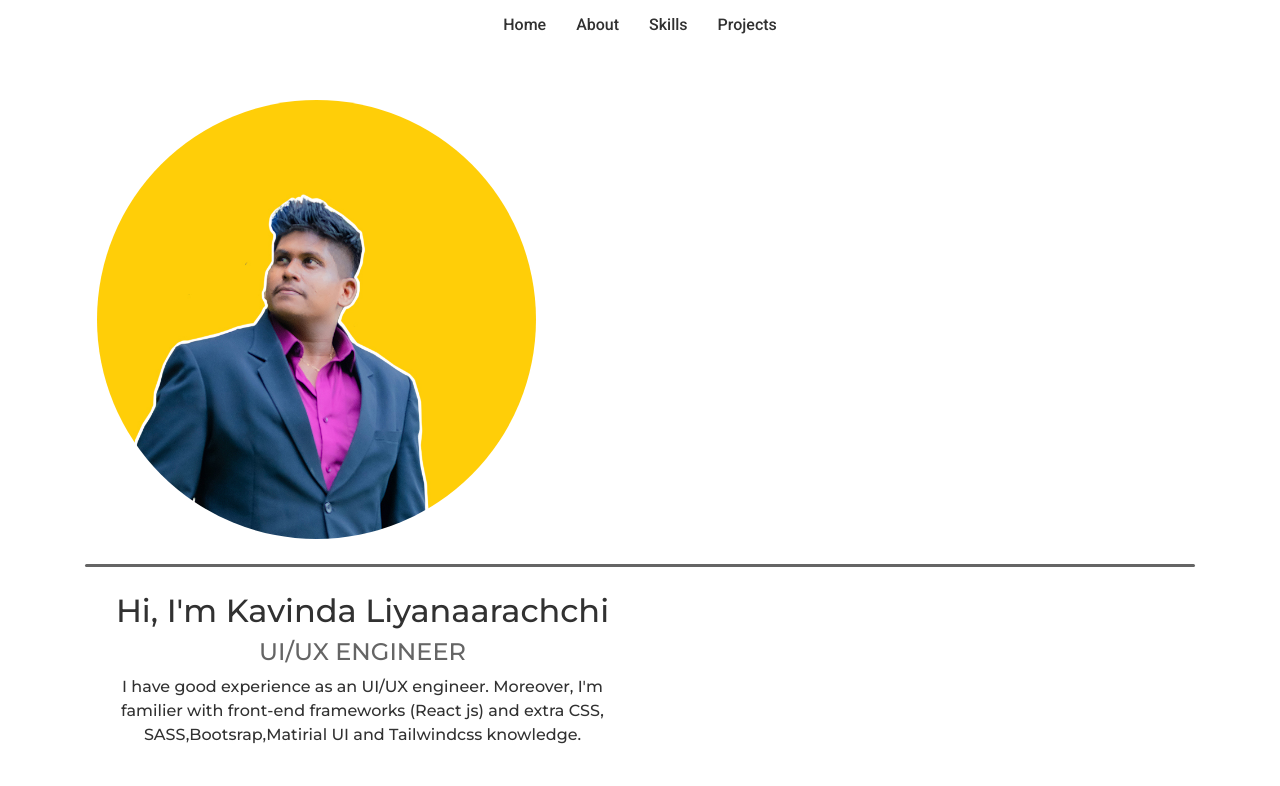
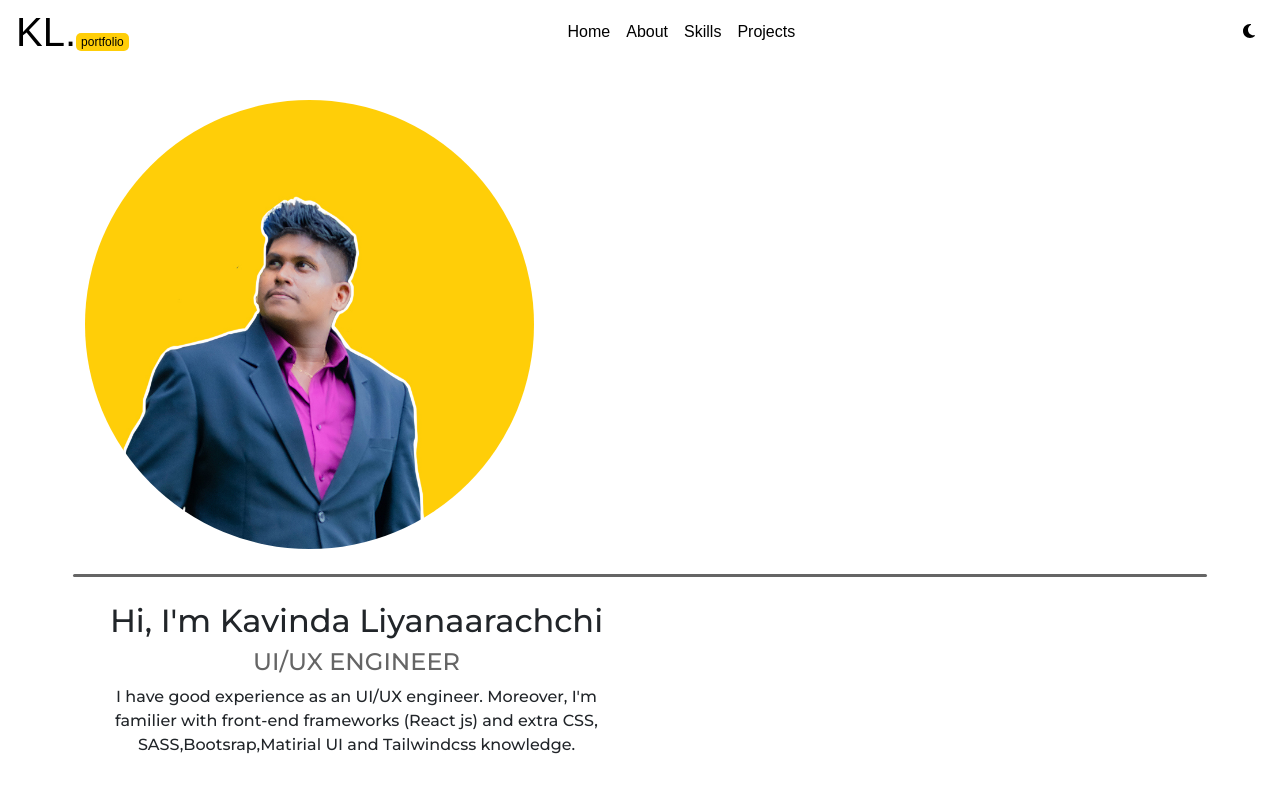
Before and after one commit to Kavinda-liyan/portfolio, a React (Create React App) app: page / in a window 1280 px wide. Shown: the top 786 px of the page. Built offline with nearby package versions, Linux system fonts and the light colour scheme; a web font is replaced by a local one.

Commit message:
adding dark mod

```diff
--- a/src/Components/contents.jsx
+++ b/src/Components/contents.jsx
@@ -1,38 +1,27 @@
 import React from "react";
-import NavBar from "./navbar";
 import Homepage from "./homepage";
 import About from "./about";
 import Skills from "./skills";
+import Projects from "./projects";
 import { Container } from "react-bootstrap";
 import '../css/content.css';
-import Projects from "./projects";
 
-
-function NewContents(){
-    return(
-        <Container>
+function NewContents({ isDarkMode }) {
+  return (
+    <div className={isDarkMode ? 'dark' : 'light'}>
       <div id="home" className="section">
-        <Homepage/>
-
+        <Homepage />
       </div>
       <div id="about" className="section">
-    <About/>
-
+        <About />
       </div>
       <div id="skills" className="section">
-        <Skills/>
-
-
+        <Skills />
       </div>
       <div id="projects" className="section">
-        <Projects/>
-
+        <Projects />
       </div>
-
-
-
-        </Container>
-
+    </div>
   );
 }
 
--- a/src/Components/homepage.jsx
+++ b/src/Components/homepage.jsx
@@ -13,7 +13,7 @@ function Homepage(){
     },[])
 
     return(
-<Container>
+<Container >
     <Row>
         <Col lg={5} sm={12} className="detailedPhoto" >
             <div className="imageDiv ">
--- a/src/Components/navbar.jsx
+++ b/src/Components/navbar.jsx
@@ -1,38 +1,43 @@
-import React from "react";
-import { Container,Row } from "react-bootstrap";
+import React, { useState } from "react";
+import { FontAwesomeIcon } from "@fortawesome/react-fontawesome";
+import { faBars, faMoon, faSun } from "@fortawesome/free-solid-svg-icons";
 import "../css/navbar.css";
-import { Link } from "react-router-dom";
-import { BrowserRouter as Router,Routes,Route} from "react-router-dom";
 
-function NavBar(){
+function NavBar({ toggleTheme, isDarkMode }) {
+  const [isOpen, setIsOpen] = useState(false);
 
-const scrollSection =(id)=>{
-    const section =document.getElementById(id);
-    if(section){
-        section.scrollIntoView({behavior:'smooth'});
+  const toggleNavbar = () => {
+    setIsOpen(!isOpen);
+  };
+
+  const scrollSection = (id) => {
+    const section = document.getElementById(id);
+    if (section) {
+      section.scrollIntoView({ behavior: 'smooth' });
     }
-}
+  };
 
-    return(
-<nav>
-    <Container>
-
+  return (
+    <nav className={isDarkMode ? 'dark' : 'light'}>
+      <div className="navbarContainer">
         <div className="navbar">
-            <ul>
-                <li  onClick={()=>scrollSection('home')}>Home</li>
-                <li onClick={()=>scrollSection('about')}>About</li>
-                <li onClick={()=>scrollSection('skills')}>Skills</li>
-                <li onClick={()=>scrollSection('projects')}>Projects</li>
-
-            </ul>
+          <button className="toggle-button" onClick={toggleNavbar}>
+            <FontAwesomeIcon icon={faBars} />
+          </button>
+          <h1>KL.<span className="smalltext">portfolio</span></h1>
+          <ul className={`navbar-links ${isOpen ? 'active' : ''}`}>
+            <li onClick={() => scrollSection('home')}>Home</li>
+            <li onClick={() => scrollSection('about')}>About</li>
+            <li onClick={() => scrollSection('skills')}>Skills</li>
+            <li onClick={() => scrollSection('projects')}>Projects</li>
+          </ul>
+          <button className="theme-toggle-button" onClick={toggleTheme}>
+            <FontAwesomeIcon icon={isDarkMode ? faSun : faMoon} />
+          </button>
         </div>
-
-
-    </Container>
-
-
-</nav>
-    );
+      </div>
+    </nav>
+  );
 }
 
 export default NavBar;
--- a/src/Home/home.jsx
+++ b/src/Home/home.jsx
@@ -1,22 +1,33 @@
-
+import React, { useState, useEffect } from "react";
 import NavBar from "../Components/navbar";
 import NewContents from "../Components/contents";
 import ScrollToTop from "../Components/ScrollToTop";
-import '../css/style.css'
 import Footer from "../Components/footer";
-function Home(){
-    return(
-        <div>
- <NavBar/>
- <NewContents/>
- <ScrollToTop/>
- <Footer/>
+import '../css/style.css';
 
+function Home() {
+  const [isDarkMode, setIsDarkMode] = useState(() => {
+    const savedTheme = localStorage.getItem('theme');
+    return savedTheme ? JSON.parse(savedTheme) : false;
+  });
 
-        </div>
+  useEffect(() => {
+    document.body.className = isDarkMode ? 'dark' : 'light';
+    localStorage.setItem('theme', JSON.stringify(isDarkMode));
+  }, [isDarkMode]);
 
+  const toggleTheme = () => {
+    setIsDarkMode(!isDarkMode);
+  };
 
-    );
+  return (
+    <div   >
+      <NavBar toggleTheme={toggleTheme} isDarkMode={isDarkMode} />
+      <NewContents  toggleTheme={toggleTheme} isDarkMode={isDarkMode}/>
+      <ScrollToTop />
+      <Footer />
+    </div>
+  );
 }
 
 export default Home;
--- a/src/css/about.css
+++ b/src/css/about.css
@@ -103,7 +103,20 @@
     background: #ffdf5d;
     box-shadow: 1px 1px 2px rgb(207, 207, 207);
 }
+.dark #about{
+    background: rgb(2,14,33);
+    color: #ffffff !important;
 
+}
+.dark #about .cvTextContainer p{
+    color: #ffffff !important;
+}
+.dark #about .cvTextContainer p a{
+    color: #ffffff !important;
+}
+.dark #about .cvTextContainer p a:hover{
+    color: #a1a1a1 !important;
+}
 @media only screen and (max-device-width:768px){
     .cvContainer{
         margin-left: 0px;
--- a/src/css/homepage.css
+++ b/src/css/homepage.css
@@ -95,9 +95,14 @@
 .Phill h6{
     margin:0px;
     font-size: 12px;
+    color: #000000  !important;
 }
 
+.dark #home{
+    background: rgb(2,14,33);
+    color: #ffffff;
 
+}
 
 
 
--- a/src/css/navbar.css
+++ b/src/css/navbar.css
@@ -1,53 +1,149 @@
-
-@import url('https://fonts.googleapis.com/css2?family=Roboto:ital,wght@0,100;0,300;0,400;0,500;0,700;0,900;1,100;1,300;1,400;1,500;1,700;1,900&display=swap');
+@import url('https://fonts.googleapis.com/css2?family=Dosis:wght@200..800&family=REM:ital,wght@0,100..900;1,100..900&display=swap');
 
 *{
-    padding-top: 0px;
-    margin-top: 0px;
-    top: 0px;
-    font-family: "Roboto", sans-serif;
-    color: #313131;
-    font-weight: 500;
+    font-family: "REM", sans-serif;
+    font-optical-sizing: auto;
 
 }
-nav{
+ .navbarContainer {
+    background-color: #ffffff;
+    padding:0rem 1rem;
+    height: 60px;
+    position: fixed;
     width: 100%;
-    position: fixed;
+    top: 0;
+  }
+
+  .navbar {
+    height: 100%;
+    display: flex;
+    justify-content: space-between;
+    align-items: center;
+    color: rgb(0, 0, 0);
+  }
+
+  .toggle-button {
+    background: none;
+    border: none;
+    color: rgb(255, 255, 255);
+    font-size: 1.5rem;
+    cursor: pointer;
+    display: none;
+  }
+
+  h1 {
+    margin: 0;
+  }
+
+  .smalltext {
+    font-size: 0.3em;
+  }
+
+  .navbar-links {
+    display: flex;
+    gap: 1rem;
+    list-style: none;
+    padding: 0;
+    margin: 0;
+  }
+
+  .navbar-links li {
+    cursor: pointer;
+  }
+
+  .navbar-links.active {
+    display: block;
+  }
+
+  .navbarContainer .theme-toggle-button{
+    background: unset;
+    width: 30px;
+    height: 30px;
+    border: unset;
+  }
+  .navbarContainer .theme-toggle-button:hover{
+    border-radius: 50px;
+    box-shadow: 1px 1px 10px #FFCE08;
+    background: #FFCE08;
+    transition: 0.5s;
+  }
+  .navbar h1{
+    margin-bottom: 0px;
+  }
+  .navbar .smalltext{
+    border-radius: 5px;
+    padding: 2px 5px;
+    background: #FFCE08;
+    color: #000000 !important;
+  }
+.navbarContainer .toggle-button{
+  color: #000000 ;
 }
 
-.navbar{
-    justify-content: center  !important;
-    display: flex;
+.active.navbar-links{
+  background: #ffffff;
+}
+/* for Dark theme */
 
-    background-color: #ffffff;
-    height: 50px;
-
+.dark .navbarContainer{
+  background: rgb(2, 14, 33);
 
 }
 
-.navbar ul{
-    height: 100%;
-
-    align-items: center;
-    text-decoration: none;
-    list-style: none;
-    display: flex;
-    gap: 30px;
-    justify-content: center;
-    margin-bottom: 0px;
+.dark .navbarContainer .navbar{
+  color: #ffffff;
 }
 
-.navbar ul li{
-    cursor: pointer;
-
+.dark .navbarContainer .theme-toggle-button{
+  color: #ffffff;
 }
-.navbar ul li:hover{
-    color: #FFCE08;
-    transition: 0.2s;
+.dark .navbarContainer .theme-toggle-button:hover{
+  color: #000000;
 }
 
-@media only screen and (max-device-width:912px){
-    .navbar ul{
-        padding-left: 0px !important;
+.dark .navbarContainer .toggle-button{
+  color: #ffffff ;
+}
+
+
+  @media (max-width: 768px) {
+    .toggle-button {
+      display: block;
     }
-}
+
+    .navbar-links {
+      display: none;
+      flex-direction: column;
+      width: 100%;
+      background-color: #333;
+      text-align: center;
+      position: absolute;
+      top: 60px;
+      left: 0;
+
+    }
+
+    .navbar-links.active {
+      display: flex;
+    }
+
+    .navbarContainer{
+      padding: 0px 0px;
+    }
+    .navbarContainer .navbar{
+      padding: 0px 15px;
+    }
+    .navbar .active.navbar-links{
+      gap: 0;
+    }
+    .navbar .active.navbar-links li{
+      padding: 10px 0px;
+    }
+    .navbar .active.navbar-links li:hover{
+      background: #FFCE08;
+    }
+
+    .dark .navbar .active.navbar-links{
+      background: rgb(2, 14, 33);
+    }
+  }
--- a/src/css/projects.css
+++ b/src/css/projects.css
@@ -1,6 +1,6 @@
 .projectsContainer{
-    margin-top:50px;
-    padding-top: 50px;
+
+    padding-top: 100px;
     padding-bottom: 50px;
 }
 
@@ -37,3 +37,13 @@ margin-top: 50px;
 .projectlinks{
     text-decoration: none;
 }
+
+.dark #projects{
+    background: rgb(2,14,33);
+    color: #ffffff !important;
+
+}
+
+.dark #projects .ProjectCard{
+    color: #ffffff !important;
+}
--- a/src/css/skills.css
+++ b/src/css/skills.css
@@ -1,7 +1,7 @@
 
 .SkillsContainer{
-    margin-top:50px;
-    padding-top: 50px;
+
+    padding-top: 100px;
     padding-bottom: 50px;
 }
 
@@ -338,6 +338,12 @@
 .Expand{
     animation: fadeIn 1s;
 }
+
+.dark #skills{
+    background: rgb(2,14,33);
+    color: #ffffff !important;
+
+}
 @keyframes fadeIn {
     0% { height: 0%;
         opacity: 0;
```
Lines whose indentation alone changed are shown as unchanged.
